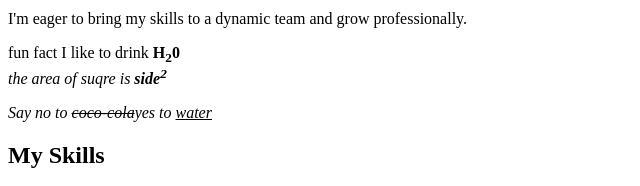
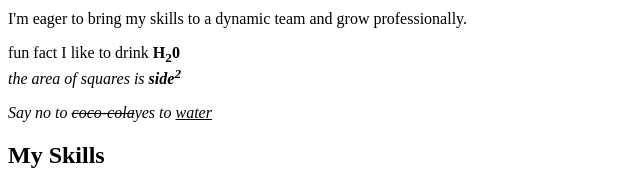
Before and after one commit to dnyanesh001/FullstackDev, a plain HTML site: page MMEAC/MMEAC/Assignments/assignment1/index.html in a window 1280 px wide. Shown: the part 185-371 px from the top of the page, 0-640 px from the left. Drawn offline with Linux system fonts and the light colour scheme.

Commit message:
Update index.html

```diff
--- a/MMEAC/MMEAC/Assignments/assignment1/index.html
+++ b/MMEAC/MMEAC/Assignments/assignment1/index.html
@@ -20,7 +20,7 @@
         <p>I specialize in automation testing, API testing, and full-stack development.</p>
         <p>I'm eager to bring my skills to a dynamic team and grow professionally.</p>
         <p>fun fact I like to drink <strong>H<sub>2</sub>0</strong><br>
-        <i>the area of suqre is <b>side<sup>2</sup></b></i></p>
+        <i>the area of squares is <b>side<sup>2</sup></b></i></p>
         <em>Say no to <del>coco-cola</del>yes to <ins>water</ins></em>
     </section>
 
```
